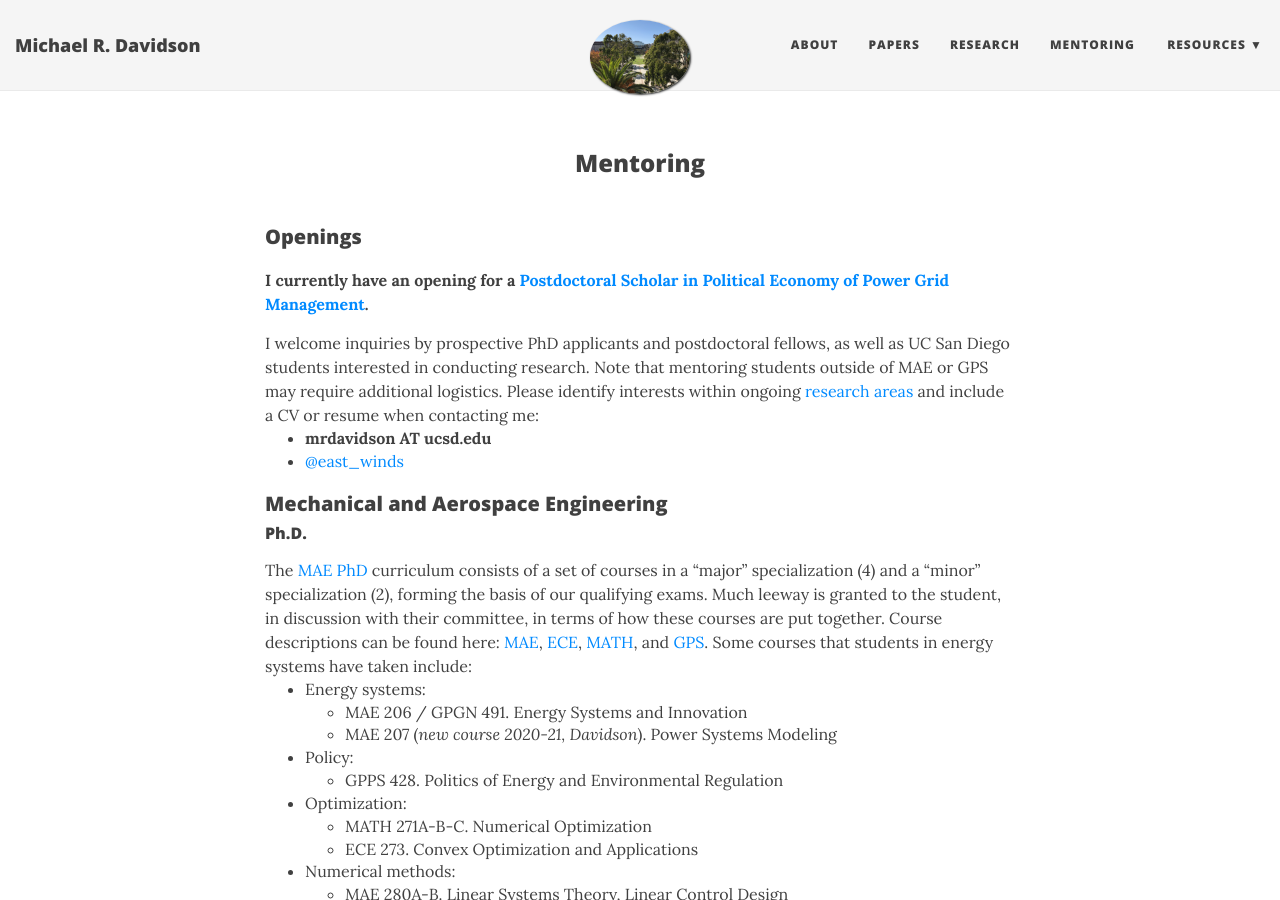
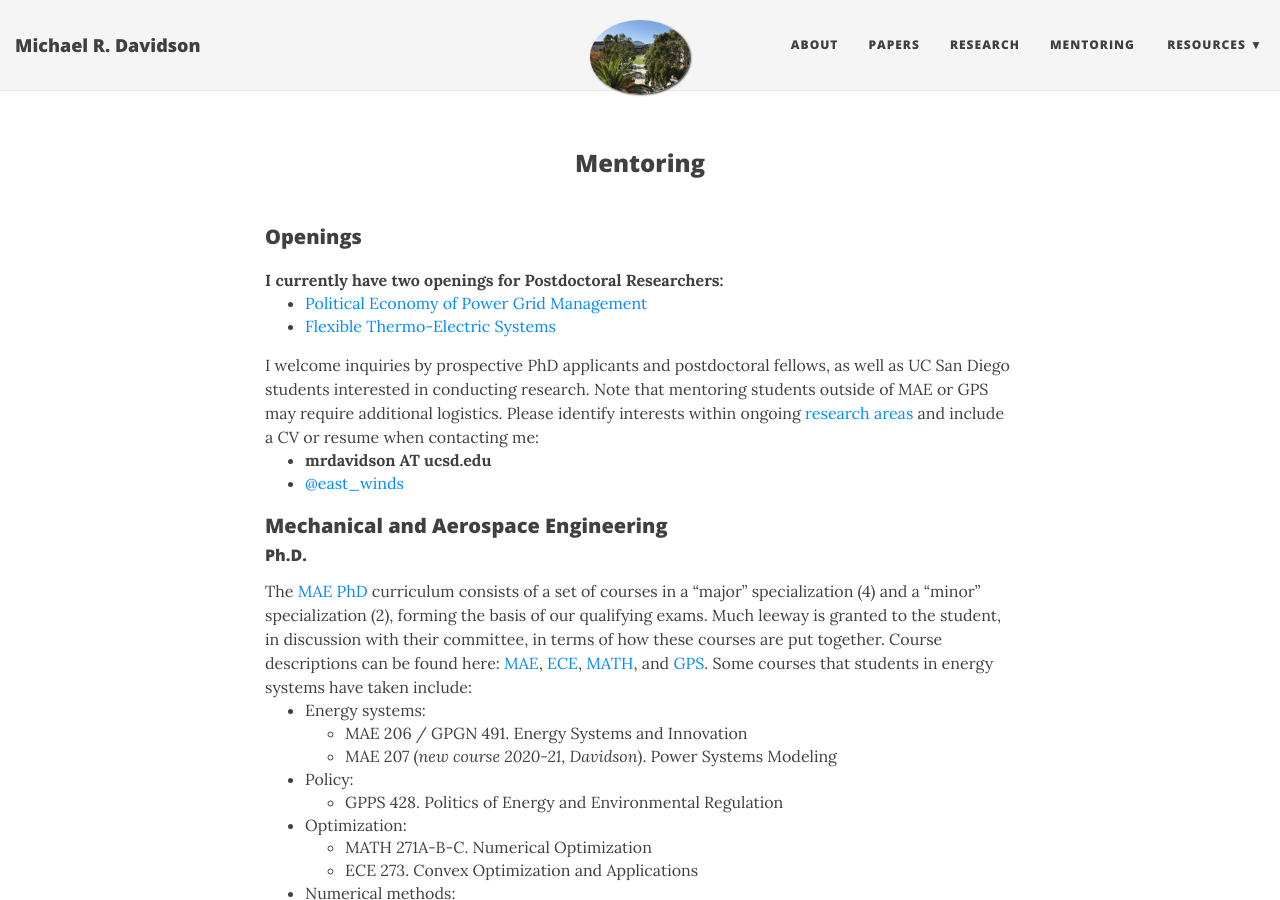
Before and after one commit to east-winds/east-winds.github.io, a Jekyll site: the page built from mentoring.md, in a window 1280 px wide and 900 px high. Built offline with Jekyll 4.4.1, drawn with Linux system fonts in a browser that asks for light colours; nearby versions of some CDN libraries; some of the changed text lies outside the part shown.

Commit message:
postdoc #2

```diff
--- a/mentoring.md
+++ b/mentoring.md
@@ -7,7 +7,11 @@ image: /img/ucsd_campus_small.png
 
 ### Openings
 
-**I currently have an opening for a [Postdoctoral Scholar in Political Economy of Power Grid Management](/2020-05-30-postdoc-political-economy-power-grid-management/).**
+**I currently have two openings for Postdoctoral Researchers:**
+
+- [Political Economy of Power Grid Management](/2020-05-30-postdoc-political-economy-power-grid-management/)
+- [Flexible Thermo-Electric Systems](/2020-06-08-postdoc-flexible-thermoelectric-systems/)
+
 
 I welcome inquiries by prospective PhD applicants and postdoctoral fellows, as well as UC San Diego students interested in conducting research. Note that mentoring students outside of MAE or GPS may require additional logistics. Please identify interests within ongoing [research areas](/research/) and include a CV or resume when contacting me:
 - **{{ site.author.email }}**
@@ -68,7 +72,11 @@ The Department of Political Science and GPS offer a joint [Ph.D. in Political Sc
 
 #### Postdoctoral Fellows
 
-**I am currently recruiting for a [Postdoctoral Scholar in Political Economy of Power Grid Management](/2020-05-30-postdoc-political-economy-power-grid-management/).**
+**I currently have two openings for Postdoctoral Researchers:**
+
+- [Political Economy of Power Grid Management](/2020-05-30-postdoc-political-economy-power-grid-management/)
+- [Flexible Thermo-Electric Systems](/2020-06-08-postdoc-flexible-thermoelectric-systems/)
+
 
 I am always interested in recruiting talented postdocs from different disciplines. Interested applicants should consult the [UCSD Office of Postdoctoral Affairs][postdoc] for appointment information, and the [Office of Foundation Relations][foundation], the [National Academies][NAS], and [this resource][harvard-funding] for funding opportunities.
 
```
Also changed, not shown: _posts/2020-05-30-postdoc-political-economy-power-grid-management.md (+1 -1 lines), _posts/2020-06-08-postdoc-flexible-thermoelectric-systems.md (added, +31 -0 lines), index.md (+7 -1 lines), img/wind_sm.jpg (added).
